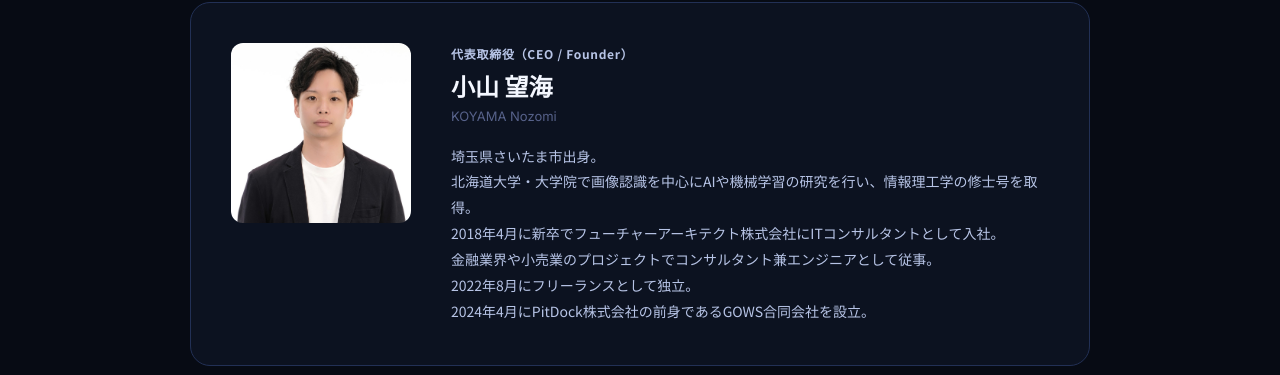
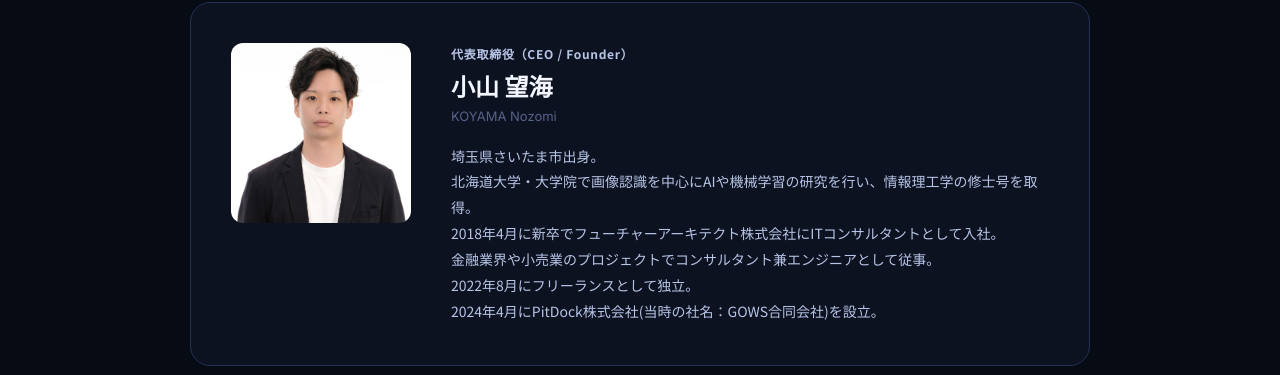
Before and after one commit to PitDock/homepage, a Next.js app: page /company-info in a window 1280 px wide. Shown: the part 1207-1582 px from the top of the page. Built offline with nearby package versions, Linux system fonts and the light colour scheme; no server answers.

Commit message:
代表紹介文言修正

```diff
--- a/app/company-info/page.tsx
+++ b/app/company-info/page.tsx
@@ -109,7 +109,7 @@ export default function CompanyPage() {
                   2018年4月に新卒でフューチャーアーキテクト株式会社にITコンサルタントとして入社。{"\n"}
                   金融業界や小売業のプロジェクトでコンサルタント兼エンジニアとして従事。{"\n"}
                   2022年8月にフリーランスとして独立。{"\n"}
-                  2024年4月にPitDock株式会社の前身であるGOWS合同会社を設立。
+                  2024年4月にPitDock株式会社(当時の社名：GOWS合同会社)を設立。
                 </p>
               </div>
             </li>
```
